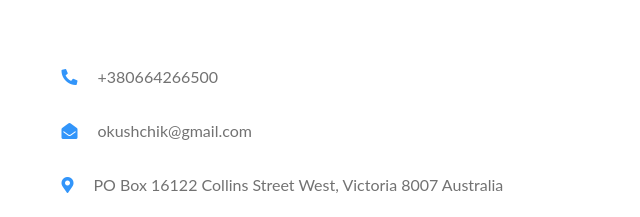
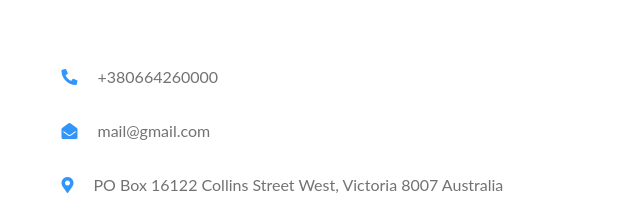
Before and after one commit to OKushchik/pageForDesigner, a plain HTML site: page index.html in a window 1280 px wide. Shown: the part 4330-4547 px from the top of the page, 637-1277 px from the left. Drawn offline with Linux system fonts and the light colour scheme; a web font is replaced by a local one.

Commit message:
commit message

```diff
--- a/index.html
+++ b/index.html
@@ -252,10 +252,10 @@
                     </form>
                     <div class="contacts-information">
                         <div class="contacts-item contacts-telephone">
-                            <i class="fas fa-phone-alt"></i><a href="tel:+380664266500">+380664266500</a>
+                            <i class="fas fa-phone-alt"></i><a href="tel:+380664260000">+380664260000</a>
                         </div>
                         <div class="contacts-item contacts-mail">
-                            <i class="fas fa-envelope-open"></i><a href="mailto:okushchik@gmail.com">okushchik@gmail.com</a>
+                            <i class="fas fa-envelope-open"></i><a href="mailto:mail@gmail.com">mail@gmail.com</a>
                         </div>
                         <div class="contacts-item contacts-adress">
                             <i class="fas fa-map-marker-alt"></i><span>PO Box 16122 Collins Street West, Victoria 8007 Australia</span>
```
